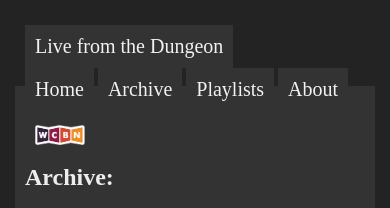
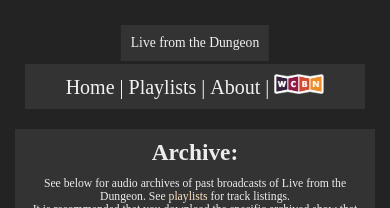
Before and after one commit to alfordch/alfordch.github.io, a plain HTML site: page archive.html in a window 390 px wide. Shown: the top 208 px of the page. Drawn offline with Linux system fonts and the light colour scheme; a web font is replaced by a local one.

Commit message:
Add mobile support
Make the site look better for mobile viewing

```diff
--- a/archive.html
+++ b/archive.html
@@ -5,6 +5,7 @@
 <html lang = "en">
 
 <head>
+    <meta name="viewport" content="width=device-width, initial-scale=1.0">
     <title>Archive | Live from the Dungeon</title>
     <style>
         h3 {color: beige}
@@ -16,7 +17,7 @@
 
     <div id="container">
 
-        <div class="top-bar">
+        <div class="desktop-top-bar">
             <header>
                 <a href=https://spinitron.com/WCBN/show/249781/Live-from-the-Dungeon target="_blank" rel="noopener noreferrer">Live from the Dungeon</a>
             </header>
@@ -24,21 +25,35 @@
             <nav class="desktop-nav">
                 <ul>
                     <li><a href='index.html'>Home</a></li>
-                    <li><a href='archive.html'>Archive</a></li>
                     <li><a href='playlists.html'>Playlists</a></li>
                     <li><a href='about.html'>About</a></li>
                     <!-- <li><a href=https://wcbn.org/>WCBN</a></li> -->
                     <li><a href=https://wcbn.org/ target="_blank" rel="noopener noreferrer"><img src="WCBN.png" alt="WCBN Logo"></a></li>
                 </ul>
             </nav>
+            <br>
         </div>
 
-        <br>
+        <div class="mobile-top-bar">
+            <header class="mobile-header">
+                <a href="index.html">Live from the Dungeon</a>
+            </header>
+            <br>
+            <br>
+            <br>
+            <nav class="mobile-nav">
+                <li><a href='index.html'>Home</a></li> |
+                <li><a href='playlists.html'>Playlists</a></li> |
+                <li><a href='about.html'>About</a></li> |
+                <!-- <li><a href=https://wcbn.org/>WCBN</a></li> -->
+                <li><a href=https://wcbn.org/ target="_blank" rel="noopener noreferrer"><img src="WCBN.png" alt="WCBN Logo"></a></li>
+            </nav>
+        </div>
 
         <main>
-            <h2>
+            <h1>
                 Archive:
-            </h2>
+            </h1>
 
             <p>
                 See below for audio archives of past broadcasts of Live from the Dungeon. See <a href="playlists.html" style="color:bisque">playlists</a> for track listings. <br>
--- a/styles.css
+++ b/styles.css
@@ -20,6 +20,14 @@ body {
 
 .desktop-nav a, header {
     float: left;
+    color: #f2f2f2;
+    text-align: center;
+    padding: 10px 10px;
+    font-size: 20px;
+    background-color: #333;
+}
+
+.mobile-nav {
     color: #f2f2f2;
     text-align: center;
     padding: 10px 10px;
@@ -51,9 +59,23 @@ a, a:hover, a:visited, a:active {
     text-decoration: none;
 }
 
-.top-bar {
+.desktop-top-bar {
     border-bottom: 30px solid rgba(0, 0, 0, 0);
     padding: 10px;
+}
+
+.mobile-top-bar {
+    border-bottom: 30px solid rgba(0, 0, 0, 0);;
+    padding: 10px;
+    position: relative;
+    text-align: center;
+}
+
+.mobile-top-bar header {
+    display: inline-block;
+    position: absolute;
+    left: 50%;
+    transform: translateX(-50%);
 }
 
 main {
@@ -90,3 +112,33 @@ footer {
 ::-webkit-scrollbar-thumb:hover {
   background: beige;
 }
+
+/* Styles for screens from 769px and above (desktop screens) */
+@media (min-width: 769px) {
+    .desktop-top-bar {
+        display: block; /* Show on desktop screens */
+    }
+    .mobile-top-bar {
+        display: none; /* Hide on desktop screens */
+    }
+}
+
+/* Styles for screens up to 768px (typical tablets and smartphones in landscape mode) */
+@media (max-width: 768px) {
+    .desktop-top-bar {
+        display: none; /* Hide on mobile screens */
+    }
+    .mobile-top-bar {
+        display: block; /* Show on mobile screens */
+        margin-bottom: -20px
+    }
+    main {
+        text-align: center;
+    }
+    body {
+        font-size: 3vw;
+    }
+    .mobile-header {
+        font-size: 3.5vw;
+    }
+}
```
Also changed, not shown: about.html (+20 -5 lines), index.html (+19 -3 lines), playlists.html (+19 -5 lines), 1 other file.
